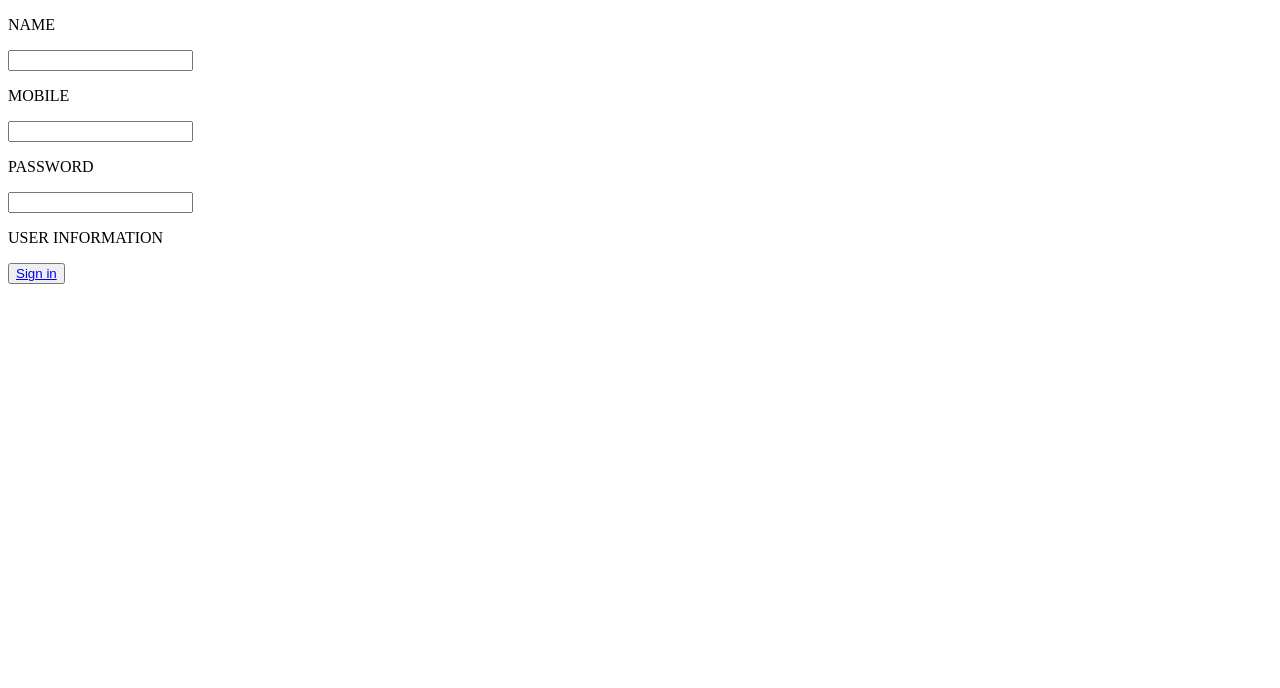
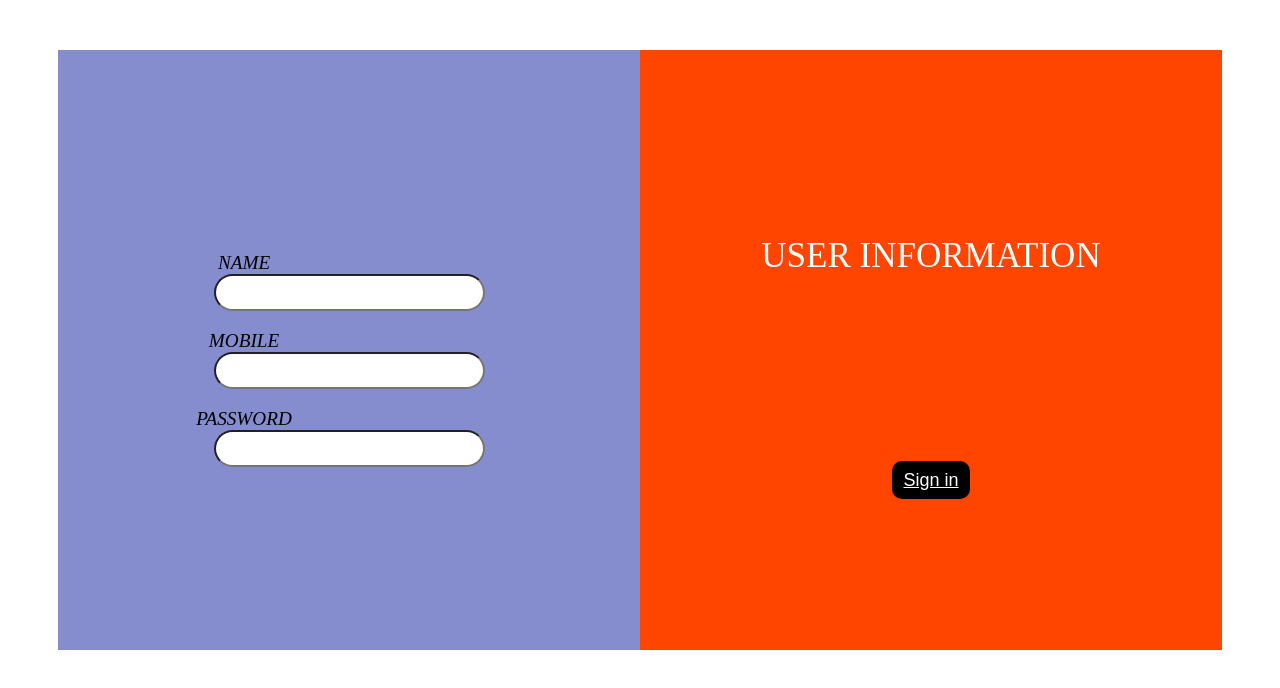
Before and after one commit to satyasaitamanara/simplesign, a plain HTML site: page signex.html in a window 1280 px wide. Drawn offline with Linux system fonts and the light colour scheme.

Commit message:
Update signex.html

```diff
--- a/signex.html
+++ b/signex.html
@@ -4,7 +4,7 @@
     <meta charset="UTF-8">
     <meta name="viewport" content="width=device-width, initial-scale=1.0">
     <title>Document</title>
-    <link rel="stylesheet" href="sing.css">
+    <link rel="stylesheet" href="sign.css">
 </head>
 <body>
 
```
